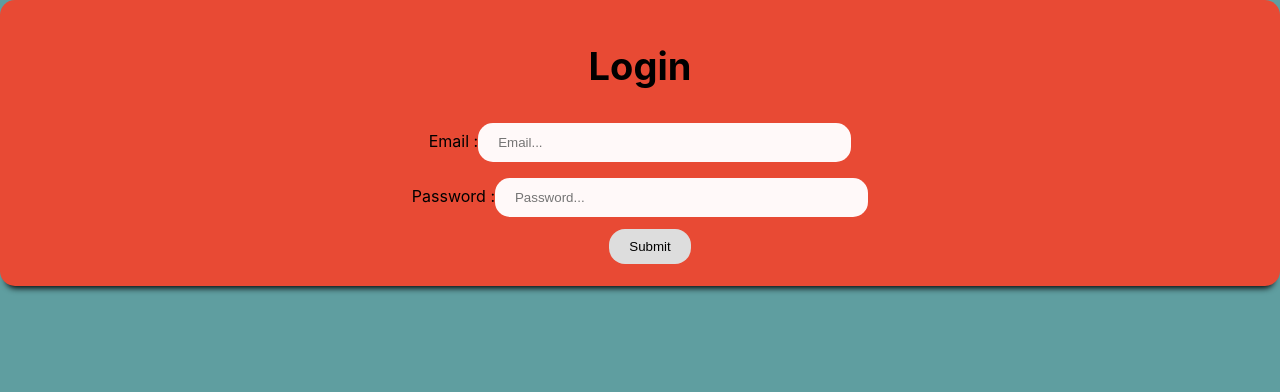
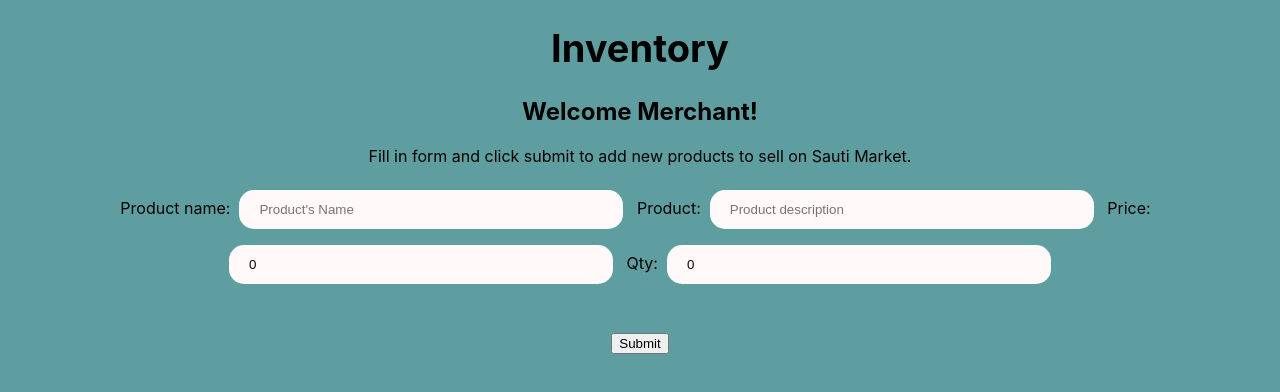
Before and after one commit to gsauce7/front-end-2, a React (Create React App) app in the folder african-marketplace/: page / in a window 1280 px wide. Shown: the top 392 px of the page. Built offline with nearby package versions, Linux system fonts and the light colour scheme.

Commit message:
items list (mostly) done

```diff
--- a/african-marketplace/src/App.js
+++ b/african-marketplace/src/App.js
@@ -1,11 +1,12 @@
 import './App.css';
 import SignUpForm from './components/signup';
 import Login from './components/login'
+import ItemForm from './components/items';
 
 function App() {
   return (
     <div className="App">
-      <Login />
+      <ItemForm />
     </div>
   );
 }
--- /dev/null
+++ b/african-marketplace/src/components/items.js
@@ -0,0 +1,132 @@
+import React, {useState} from 'react'
+// import TextInput from './TextInput.js'
+
+
+
+const ItemForm = () => {
+  const [itemFormValues, setItemFormValues] = useState({
+    productName: "",
+    description: "",
+    seller_price: 0,
+    qty: 0
+  });
+
+    //const {itemFormValues, setItemFormValues, loginDisabled} = props
+
+  const inputChange = (e) => {
+
+    const { name, value } = e.target;
+      console.log(`name: ${name}, value: ${value}`);
+    const inputValue = value;
+      console.log("inputValue: ", inputValue)
+      setItemFormValues({ ...itemFormValues, [name]: inputValue });
+    }
+
+  const onFormSubmit = (e) => {
+      console.log('Item Submitted and Displayed on Next Line');
+      e.preventDefault();
+
+
+
+      }
+        // console.log(item);
+
+
+    return (
+        <>
+
+            <div className='background-itemForm'>
+            <div className='itemForm-container'>
+            <form className='itemForm' onSubmit={onFormSubmit}>
+                <div className='itemForm-title'>
+                    <h1 >Inventory</h1>
+                    <h2>Welcome Merchant!</h2>
+                    <p>Fill in form and click submit to add new products to sell on Sauti Market.</p>
+                </div>
+
+
+            <label htmlFor="name">
+            Product name: &nbsp;
+                <input
+                    type="text"
+                    name="productName"
+                    placeholder="Product's Name"
+                    onChange={inputChange}
+                    // value={itemFormValues =>{}}
+                    value={itemFormValues.productName}
+                    label="Product name"
+                />
+            </label>
+
+            &nbsp; &nbsp;
+            <label htmlFor="name">
+            Product: &nbsp;
+                    <input
+                    type="text"
+                    name="description"
+                    placeholder="Product description"
+                    onChange={inputChange}
+                    value={itemFormValues.description}
+                    label="product description"
+                />
+                </label>
+
+            &nbsp; &nbsp;
+            <label htmlFor="name">
+            Price: &nbsp;
+                    <input
+                    type="text"
+                    name="seller_price"
+                    placeholder="Seller price"
+                    onChange={inputChange}
+                    value={itemFormValues.seller_price}
+                />
+            </label>
+
+            &nbsp; &nbsp;
+            <label htmlFor="name">
+            Qty: &nbsp;
+                <input
+                type="text"
+                name="qty"
+                placeholder="Qty"
+                onChange={inputChange}
+                value={itemFormValues.qty}
+                />
+            </label>
+
+
+                  {/* <div>{itemFormErrors.itemName}</div> */}
+
+                {/* <div className='itemForm-radio'>
+                <input type="radio" name="isOverEighteen" onChange={inputChange} value={true}/>Are you over 18 years of age?
+                  </div> */}
+                  {/* <div>{itemFormErrors.isOverEighteen}</div> */}
+
+
+                <div className='itemForm-slider'>
+                    <div className="slider-container">
+                    {/* <label className="switch">
+                        <input id="isMerchant" type="checkbox" name="merchant"
+                        checked={itemFormValues.isMerchant} onChange={inputChange}/>
+                        <span className="slider"></span><br/>
+                    </label>
+                      <p className="slider-text">Are you an instructor?</p> */}
+
+                    </div>
+                </div>
+
+                <br/>
+                <br/>
+                <button type="submit" id="submitBtn" >Submit</button>
+
+            </form>
+            </div>
+            </div>
+
+
+
+        </>
+    )
+    }
+export default ItemForm;
--- a/african-marketplace/src/components/login.js
+++ b/african-marketplace/src/components/login.js
@@ -7,7 +7,7 @@ class Login extends Component {
 
         this.state = {
             password: "",
-            email: "",
+            username: "",
         }
         this.handleSubmit=this.handleSubmit.bind(this)
     }
@@ -18,9 +18,9 @@ class Login extends Component {
         })
     }
 
-    emailhandler = (event) => {
+    usernamehandler = (event) => {
         this.setState({
-            email: event.target.value
+            username: event.target.value
     })
     }
 
@@ -28,7 +28,7 @@ class Login extends Component {
         console.log(this.state);
         this.setState({
             password: '',
-            email: '',
+            username: '',
         })
         event.preventDefault()
 
@@ -47,12 +47,12 @@ class Login extends Component {
             <div>
                 <form onSubmit={this.handleSubmit} className="container">
                 <h1>Login</h1>
-                    <label>Email :</label>
+                    <label>Username :</label>
                     <input
                         type="text"
-                        value={this.state.email}
-                        onChange={this.emailhandler}
-                        placeholder="Email..." />
+                        value={this.state.username}
+                        onChange={this.usernamehandler}
+                        placeholder="Username..." />
                     <br />
                     <label>Password :</label>
                     <input
--- a/african-marketplace/src/components/signup.js
+++ b/african-marketplace/src/components/signup.js
@@ -8,9 +8,10 @@ class SignUpForm extends Component {
         super(props)
 
         this.state = {
-            firstName: "",
-            lastName: "",
+            first_name: "",
+            last_name: "",
             password: "",
+            password_confirmation: "",
             email: "",
             seller: false,
 
@@ -29,7 +30,7 @@ class SignUpForm extends Component {
     }
 
     handleSubmit = (event) => {
-        // console.log(this.state);
+        console.log(this.state);
         event.preventDefault()
 
         axios.post(null)
@@ -43,28 +44,28 @@ class SignUpForm extends Component {
 
 
     render() {
-        const { firstName, lastName, password, email, seller } = this.state
+        const { first_name, last_name, password, password_confirmation, email, seller } = this.state
         return (
             <div>
                 <form onSubmit={this.handleSubmit} className="container">
                     <h1>Sign Up</h1>
 
-                    <label>FirstName :</label>
+                    <label>First Name :</label>
                     <input
                         type="text"
-                        name='firstName'
-                        value={firstName}
+                        name='first_name'
+                        value={first_name}
                         onChange={this.changeHandler}
-                        placeholder="FirstName..." />
+                        placeholder="First Name..." />
                     <br />
 
-                    <label>LastName :</label>
+                    <label>Last Name :</label>
                     <input
                         type="text"
-                        name='lastName'
-                        value={lastName}
+                        name='last_name'
+                        value={last_name}
                         onChange={this.changeHandler}
-                        placeholder="LastName..." />
+                        placeholder="Last Name..." />
                     <br />
 
                     <label>Password :</label>
@@ -74,6 +75,15 @@ class SignUpForm extends Component {
                         value={password}
                         onChange={this.changeHandler}
                         placeholder="Password..." />
+                    <br />
+
+                    <label>Password Confirmation:</label>
+                    <input
+                        type="password"
+                        name='password_confirmation'
+                        value={password_confirmation}
+                        onChange={this.changeHandler}
+                        placeholder="Confirm Password..." />
                     <br />
 
                     <label>Email :</label>
--- a/african-marketplace/src/components/signupForm.css
+++ b/african-marketplace/src/components/signupForm.css
@@ -64,7 +64,7 @@ select {
     border-radius: 15px;
     padding:18px;
     text-align: center;
-    justify-content: center;
+    justify-content: space-between;
     box-shadow: 0 8px 6px -6px black;
 }
 
```
